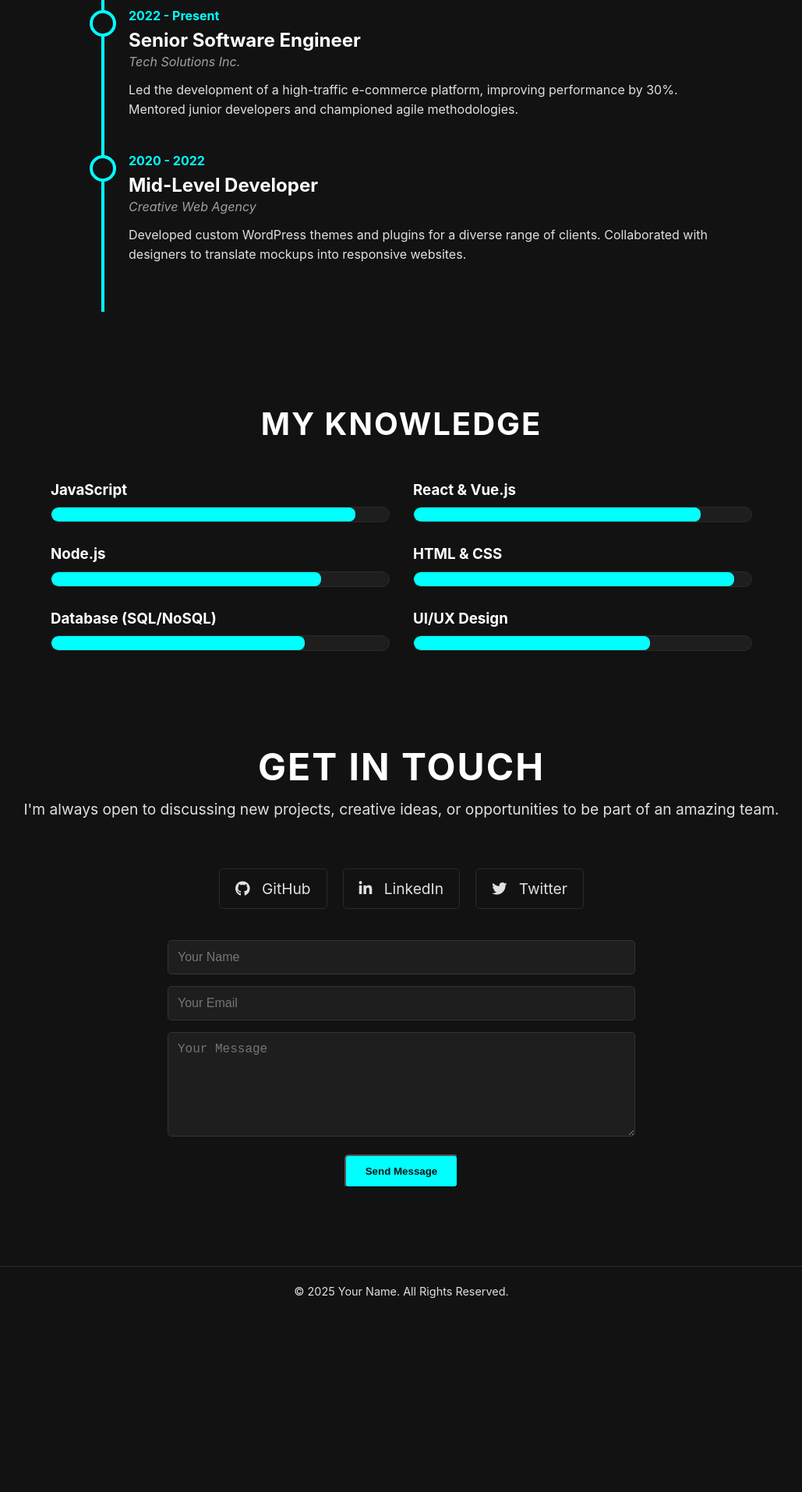
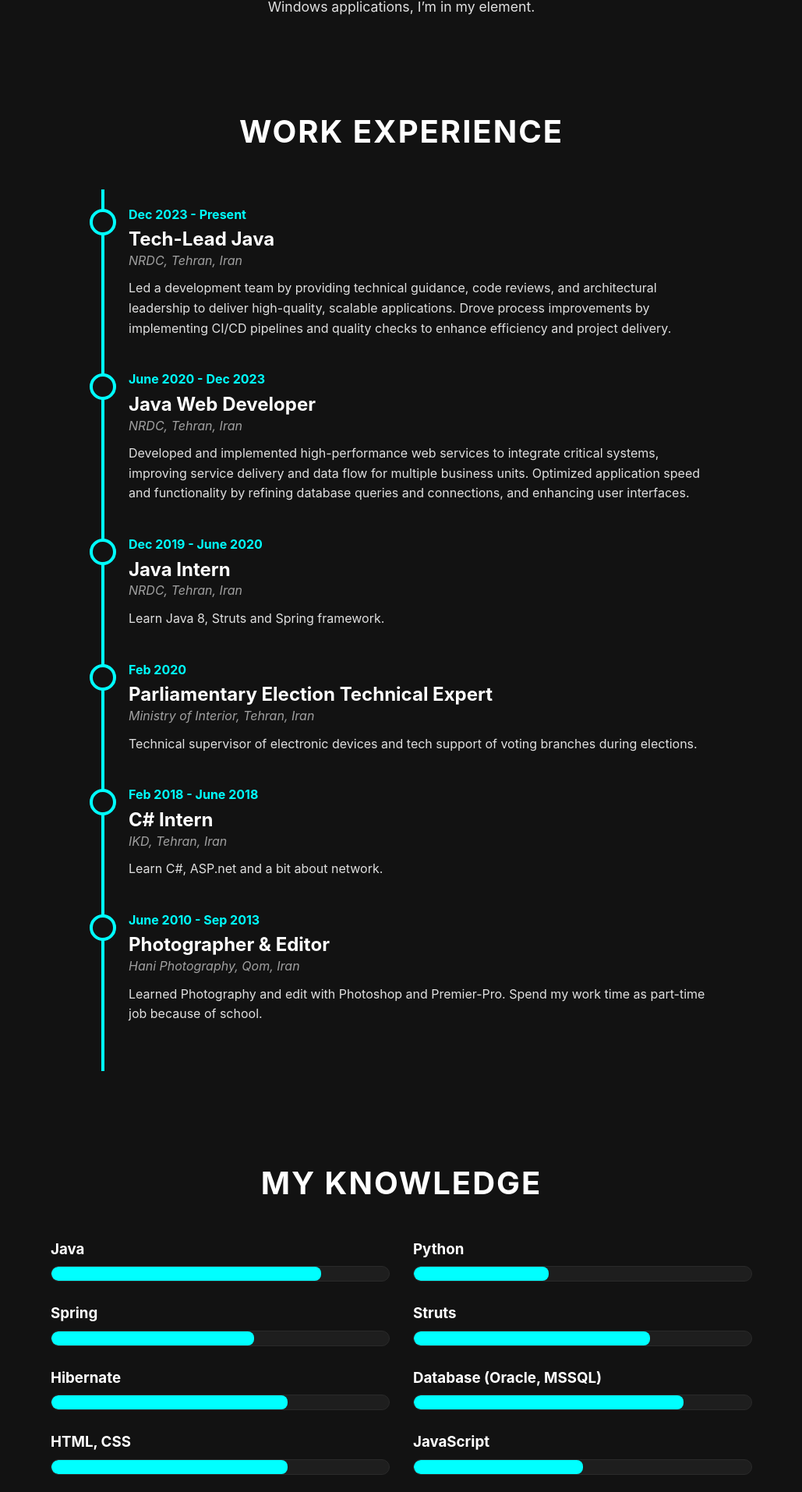
Before and after one commit to amirdehi/personal-website, a plain HTML site: page src/about/about.html in a window 1280 px wide. Shown: the part 886-2800 px from the top of the page at 78% size, without its empty margins (125-1154 px from the left). Before the commit the page ends 2574 px from the top, so only its background shows below. Drawn offline with Linux system fonts and the light colour scheme.

Commit message:
update about page
refactor placeholders and update the page structure for about page

```diff
--- a/src/about/about.html
+++ b/src/about/about.html
@@ -3,7 +3,7 @@
 <head>
     <meta charset="UTF-8">
     <meta name="viewport" content="width=device-width, initial-scale=1.0">
-    <title>About Me - Your Name</title>
+    <title>About Ali Ramezanpour</title>
     <link rel="stylesheet" href="https://cdnjs.cloudflare.com/ajax/libs/font-awesome/6.0.0-beta3/css/all.min.css">
     <link rel="stylesheet" href="../assets/style.css">
     <link rel="stylesheet" href="../portfolio/portfolio.css">
@@ -16,7 +16,7 @@
 <!-- Header & Navigation -->
 <header>
     <nav>
-        <div class="logo">Your Name</div>
+        <div class="logo">Ali Ramezanpour</div>
         <ul>
             <li><a href="../../index.html">Home</a></li>
             <li><a href="#about-intro" class="active">About</a></li>
@@ -31,18 +31,23 @@
     <!-- Top Introduction Section -->
     <section id="about-intro">
         <div class="intro-image">
-            <img src="images/profile-picture.jpg" alt="A professional photo of me">
+            <img src="../images/about/profile-image.jpg" alt="A professional photo of Ali Ramezanpour">
         </div>
         <div class="intro-text">
-            <h1>Hi, I'm [Your Name]</h1>
-            <p>I'm a passionate software engineer with a love for creating beautiful, functional, and user-centric digital experiences. I thrive on solving complex problems and turning ideas into reality.</p>
+            <h1>Hi, I'm Ali Ramezanpour</h1>
+            <p>My goal is to become a software engineer who can do whatever he wants in the best possible way and bring the best result.</p>
         </div>
     </section>
 
     <!-- Detailed Bio Section -->
     <section id="about-details">
         <h2>My Story</h2>
-        <p>From a young age, I was fascinated by how things work, which led me to the world of programming. My journey started with simple scripts and has since evolved into building full-stack web applications. I believe that the best software is created at the intersection of powerful engineering and thoughtful design. When I'm not coding, I'm usually out with my camera, capturing the world one photo at a time.</p>
+        <p>I’m a 26 years old passionate software engineer who thrives on turning ideas into elegant code.<br/>
+            I started my professional career as a photographer and after 3 years of experience, I started programming with C#.
+            For a while I did some simple projects with C#, ASP.net, Android and Unity. After that I started Java-web as my first programming job.<br/>
+            I started Java programming with an intern position and now earned my role as Tech-lead of team.
+            I did some Image-processing projects and AI solutions with python in the same time.<br/>
+            Whether it’s crafting AI algorithms, building immersive games, or creating sleek web and Windows applications, I’m in my element.</p>
     </section>
 
     <!-- Work Experience Section -->
@@ -52,21 +57,61 @@
             <!-- Timeline Item 1 -->
             <div class="timeline-item">
                 <div class="timeline-dot"></div>
-                <div class="timeline-date">2022 - Present</div>
+                <div class="timeline-date">Dec 2023 - Present</div>
                 <div class="timeline-content">
-                    <h3>Senior Software Engineer</h3>
-                    <p class="company">Tech Solutions Inc.</p>
-                    <p>Led the development of a high-traffic e-commerce platform, improving performance by 30%. Mentored junior developers and championed agile methodologies.</p>
+                    <h3>Tech-Lead Java</h3>
+                    <p class="company">NRDC, Tehran, Iran</p>
+                    <p>Led a development team by providing technical guidance, code reviews, and architectural leadership to deliver high-quality, scalable applications. Drove process improvements by implementing CI/CD pipelines and quality checks to enhance efficiency and project delivery.</p>
                 </div>
             </div>
             <!-- Timeline Item 2 -->
             <div class="timeline-item">
                 <div class="timeline-dot"></div>
-                <div class="timeline-date">2020 - 2022</div>
+                <div class="timeline-date">June 2020 - Dec 2023</div>
                 <div class="timeline-content">
-                    <h3>Mid-Level Developer</h3>
-                    <p class="company">Creative Web Agency</p>
-                    <p>Developed custom WordPress themes and plugins for a diverse range of clients. Collaborated with designers to translate mockups into responsive websites.</p>
+                    <h3>Java Web Developer</h3>
+                    <p class="company">NRDC, Tehran, Iran</p>
+                    <p>Developed and implemented high-performance web services to integrate critical systems, improving service delivery and data flow for multiple business units. Optimized application speed and functionality by refining database queries and connections, and enhancing user interfaces.</p>
+                </div>
+            </div>
+            <!-- Timeline Item 3 -->
+            <div class="timeline-item">
+                <div class="timeline-dot"></div>
+                <div class="timeline-date">Dec 2019 - June 2020</div>
+                <div class="timeline-content">
+                    <h3>Java Intern</h3>
+                    <p class="company">NRDC, Tehran, Iran</p>
+                    <p>Learn Java 8, Struts and Spring framework.</p>
+                </div>
+            </div>
+            <!-- Timeline Item 4 -->
+            <div class="timeline-item">
+                <div class="timeline-dot"></div>
+                <div class="timeline-date">Feb 2020</div>
+                <div class="timeline-content">
+                    <h3>Parliamentary Election Technical Expert</h3>
+                    <p class="company">Ministry of Interior, Tehran, Iran</p>
+                    <p>Technical supervisor of electronic devices and tech support of voting branches during elections.</p>
+                </div>
+            </div>
+            <!-- Timeline Item 5 -->
+            <div class="timeline-item">
+                <div class="timeline-dot"></div>
+                <div class="timeline-date">Feb 2018 - June 2018</div>
+                <div class="timeline-content">
+                    <h3>C# Intern</h3>
+                    <p class="company">IKD, Tehran, Iran</p>
+                    <p>Learn C#, ASP.net and a bit about network.</p>
+                </div>
+            </div>
+            <!-- Timeline Item 6 -->
+            <div class="timeline-item">
+                <div class="timeline-dot"></div>
+                <div class="timeline-date">June 2010 - Sep 2013</div>
+                <div class="timeline-content">
+                    <h3>Photographer & Editor</h3>
+                    <p class="company">Hani Photography, Qom, Iran</p>
+                    <p>Learned Photography and edit with Photoshop and Premier-Pro. Spend my work time as part-time job because of school.</p>
                 </div>
             </div>
             <!-- Add more items as needed -->
@@ -78,28 +123,44 @@
         <h2>My Knowledge</h2>
         <div class="skills-grid">
             <div class="skill-item">
-                <h3>JavaScript</h3>
-                <div class="skill-level-bar"><div class="skill-level" style="width: 90%;"></div></div>
-            </div>
-            <div class="skill-item">
-                <h3>React & Vue.js</h3>
-                <div class="skill-level-bar"><div class="skill-level" style="width: 85%;"></div></div>
-            </div>
-            <div class="skill-item">
-                <h3>Node.js</h3>
+                <h3>Java</h3>
                 <div class="skill-level-bar"><div class="skill-level" style="width: 80%;"></div></div>
             </div>
             <div class="skill-item">
-                <h3>HTML & CSS</h3>
-                <div class="skill-level-bar"><div class="skill-level" style="width: 95%;"></div></div>
+                <h3>Python</h3>
+                <div class="skill-level-bar"><div class="skill-level" style="width: 40%;"></div></div>
             </div>
             <div class="skill-item">
-                <h3>Database (SQL/NoSQL)</h3>
-                <div class="skill-level-bar"><div class="skill-level" style="width: 75%;"></div></div>
+                <h3>Spring</h3>
+                <div class="skill-level-bar"><div class="skill-level" style="width: 60%;"></div></div>
             </div>
             <div class="skill-item">
-                <h3>UI/UX Design</h3>
+                <h3>Struts</h3>
                 <div class="skill-level-bar"><div class="skill-level" style="width: 70%;"></div></div>
+            </div>
+            <div class="skill-item">
+                <h3>Hibernate</h3>
+                <div class="skill-level-bar"><div class="skill-level" style="width: 70%;"></div></div>
+            </div>
+            <div class="skill-item">
+                <h3>Database (Oracle, MSSQL)</h3>
+                <div class="skill-level-bar"><div class="skill-level" style="width: 80%;"></div></div>
+            </div>
+            <div class="skill-item">
+                <h3>HTML, CSS</h3>
+                <div class="skill-level-bar"><div class="skill-level" style="width: 70%;"></div></div>
+            </div>
+            <div class="skill-item">
+                <h3>JavaScript</h3>
+                <div class="skill-level-bar"><div class="skill-level" style="width: 50%;"></div></div>
+            </div>
+            <div class="skill-item">
+                <h3>Git</h3>
+                <div class="skill-level-bar"><div class="skill-level" style="width: 60%;"></div></div>
+            </div>
+            <div class="skill-item">
+                <h3>Maven</h3>
+                <div class="skill-level-bar"><div class="skill-level" style="width: 60%;"></div></div>
             </div>
         </div>
     </section>
@@ -111,9 +172,11 @@
             <p>I'm always open to discussing new projects, creative ideas, or opportunities to be part of an amazing team.</p>
         </div>
         <div class="social-links">
-            <a href="#" target="_blank"><i class="fab fa-github"></i> GitHub</a>
-            <a href="#" target="_blank"><i class="fab fa-linkedin-in"></i> LinkedIn</a>
-            <a href="#" target="_blank"><i class="fab fa-twitter"></i> Twitter</a>
+            <a href="https://github.com/amirdehi" target="_blank"><i class="fab fa-github"></i> GitHub</a>
+            <a href="https://www.linkedin.com/in/ali-r-amirdehi" target="_blank"><i class="fab fa-linkedin-in"></i> LinkedIn</a>
+            <a href="https://www.linkedin.com/in/ali-r-amirdehi" target="_blank"><i class="fab fa-youtube"></i> YouTube</a>
+            <a href="https://t.me/ali_r_amirdehi" target="_blank"><i class="fab fa-telegram"></i> Telegram</a>
+            <a href="tel:+989904977317" target="_blank"><i class="fa fa-phone"></i> Phone</a>
         </div>
 
         <div class="contact-form-container">
@@ -134,15 +197,14 @@
 <script>
     document.getElementById('contact-form').addEventListener('submit', function(event) {
         event.preventDefault();
-        // !!! IMPORTANT: CHANGE THIS TO YOUR EMAIL ADDRESS !!!
-        const recipientEmail = 'your-email@example.com';
+        const recipientEmail = 'contact@amirdehi.ir';
         const name = document.getElementById('contact-name').value;
         const email = document.getElementById('contact-email').value;
         const message = document.getElementById('contact-message').value;
         const subject = `Contact Form Submission from ${name}`;
         const body = `You have a new message from your website contact form.\n\nFrom: ${name}\nEmail: ${email}\n\nMessage:\n${message}`;
         window.location.href = `mailto:${recipientEmail}?subject=${encodeURIComponent(subject)}&body=${encodeURIComponent(body)}`;
-        alert('Thank you! Please complete the action in your email client.');
+        alert('Thank you! I will get back to you very soon.');
     });
 </script>
 
```
Also changed, not shown: src/images/about/profile-image.jpg (added).
